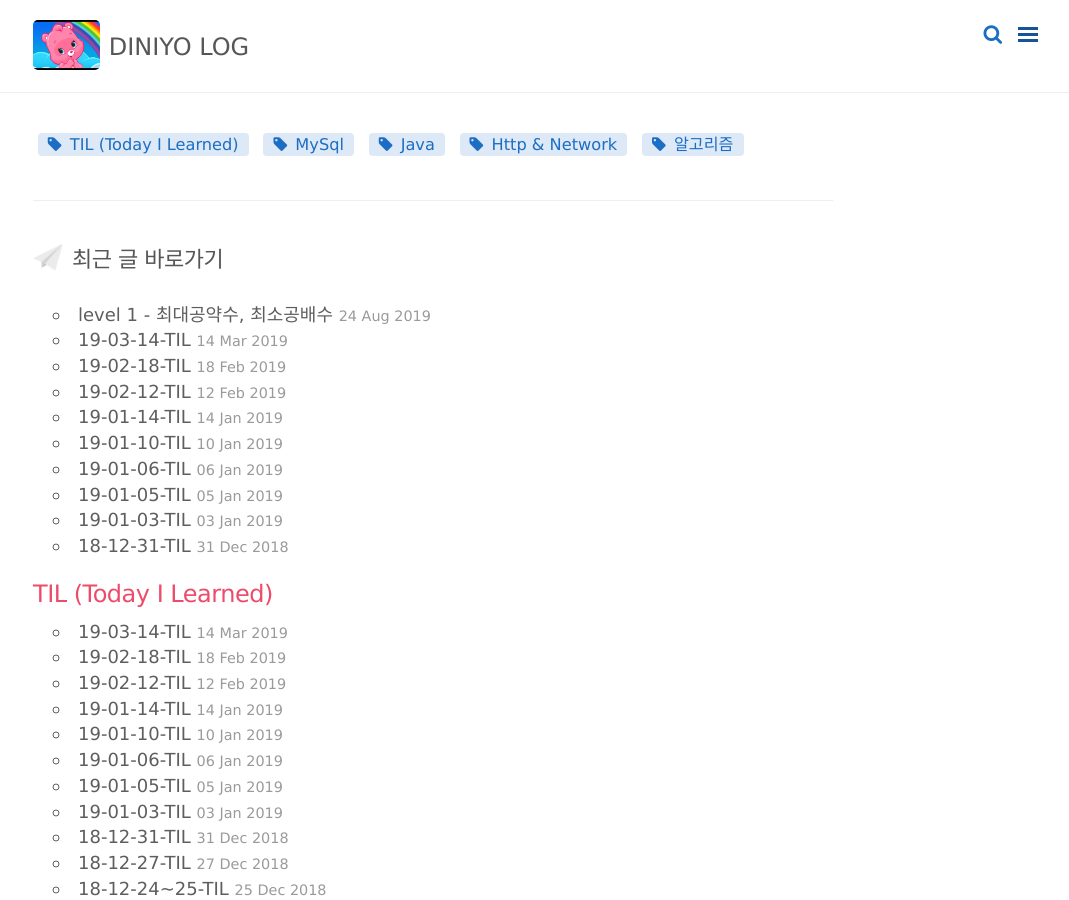
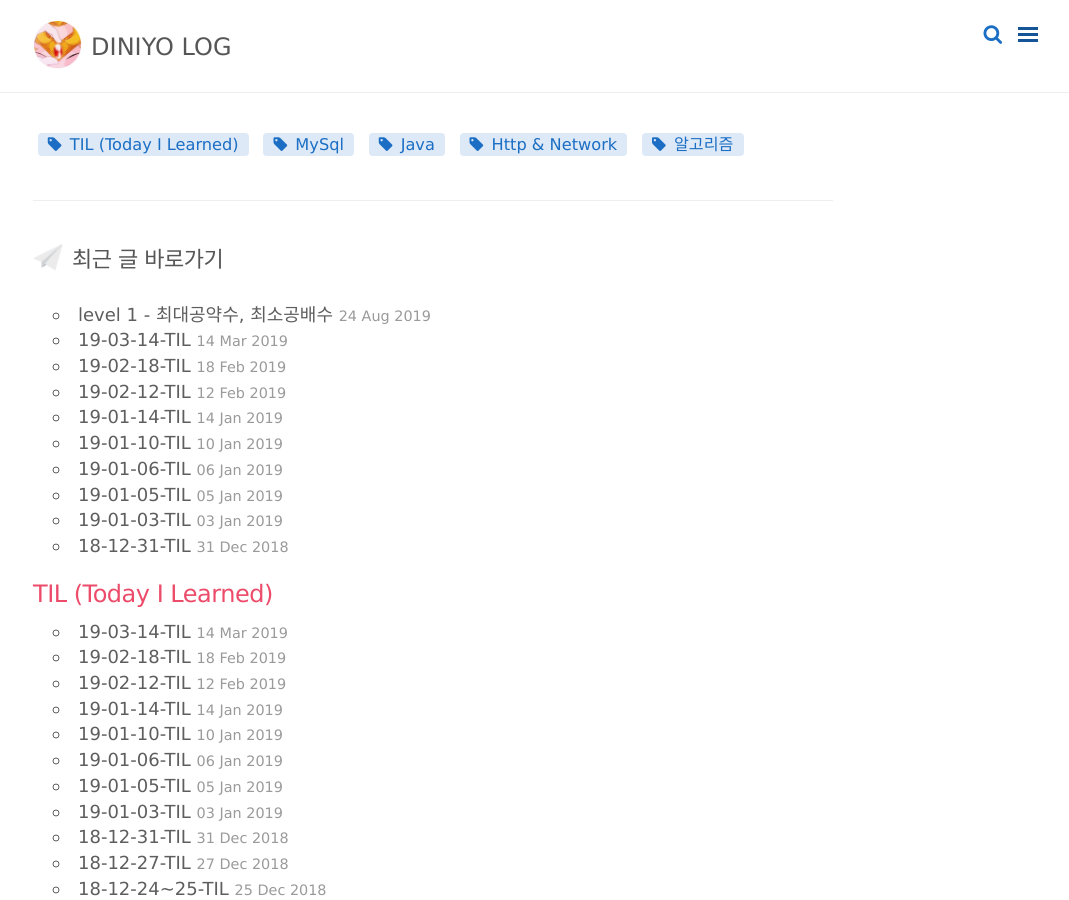
Before and after one commit to diniyo804/diniyo804.github.io, a Jekyll site: the page built from index.html, in a window 1280 px wide and 900 px high. Shown: the whole window, without its empty margins (207-1276 px from the left). Built offline with Jekyll 4.4.1, drawn with Linux system fonts in a browser that asks for light colours; nearby versions of some CDN libraries; comment, search, counter and statistics services are not loaded.

Commit message:
아이콘 변경

```diff
--- a/_layouts/default.html
+++ b/_layouts/default.html
@@ -18,7 +18,7 @@
           <h3 class="masthead-title">
             <a href="{{ site.baseurl }}/" title="{{ site.title }}">
               <!-- <img class="masthead-logo" src="{{ site.baseurl }}{{ site.logo }}"/> -->
-              <img class="masthead-logo" src="/assets/images/carebare.jpg"/>
+              <img class="masthead-logo" src="/assets/images/mycon.png"/>
 
             <small id="blog-title">{{ site.tagline }}</small>
             </a>
```
Also changed, not shown: assets/images/mycon.png (added).
